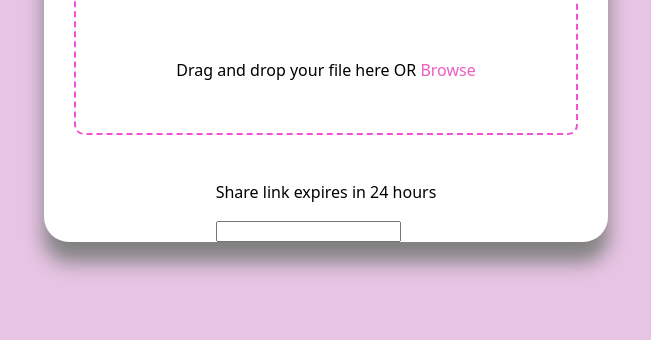
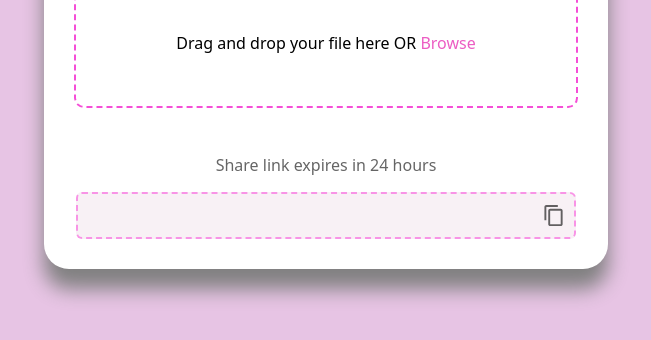
Before and after one commit to AishK38/Easy-Share, a plain HTML site: page index.html in a window 1280 px wide. Shown: the part 354-694 px from the top of the page, without its empty margins (314-965 px from the left). Drawn offline with Linux system fonts and the light colour scheme.

Commit message:
added sharing box

```diff
--- a/index.html
+++ b/index.html
@@ -30,6 +30,7 @@
             <p class="expire">Share link expires in 24 hours</p>
             <div class="inputbox">
                 <input type="text" id="fileURL" readonly>
+                <img src="./copy.svg" alt="copy icon" id="copybtn">
             </div>
         </div>
      </section>
--- a/index.js
+++ b/index.js
@@ -7,7 +7,9 @@ const bgProgress = document.querySelector(".bg-progress");
 const percentupdates = document.querySelector("#perc");
 const progressbar = document.querySelector(".smallbar");
 const progressContainer = document.querySelector(".progressbar");
-
+const fileURL = document.querySelector("#fileURL");
+const sharingbox = document.querySelector(".sharingbox");
+const copyBtn = document.querySelector("#copybtn");
 
 dropzone.addEventListener("dragover", (e)=>{
     e.preventDefault();
@@ -66,6 +68,14 @@ const updateProgress = (e) => {
     progressbar.style.transform = `scaleX(${perc/100})`;
  }
 
- const showlink = ({file})=>{
+ const showlink = ({file: url})=>{
+    console.log(url);
     progressContainer.style.display = 'none';
+    sharingbox.style.display = 'block';
+    fileURL.value = url;
  }
+
+ copyBtn.addEventListener('click',"click", ()=>{
+    fileURL.select();
+    document.execCommand("copy");
+ })
--- a/style.css
+++ b/style.css
@@ -111,3 +111,37 @@ body, .drop-zone, .upload-container{
     transform: scaleX(0);
     transition: transform 0.25s linear;
 }
+
+.sharingbox .inputbox input{
+    width: 100%;
+    border: 2px dashed var(--border-color);
+    border-radius: 6px;
+    padding: 10px 15px;
+    font-size: 20px;
+    box-sizing: border-box;
+    background: #f4e9f0;
+    color: #ef35c7;
+    opacity: 0.6;
+}
+.inputbox img{
+    position: absolute;
+    height: 23px;
+    width: 30px;
+    right: 7px;
+    top: 12px;
+    cursor: pointer;
+    opacity: 0.6;
+}
+
+.sharingbox .inputbox{
+    position: relative;
+}
+.sharingbox{
+    width: var(--container-width);
+    margin-bottom: 30px;
+    display:
+}
+p.expire{
+    opacity: 0.6;
+    text-align: center;
+}
```
Also changed, not shown: copy.svg (added).
